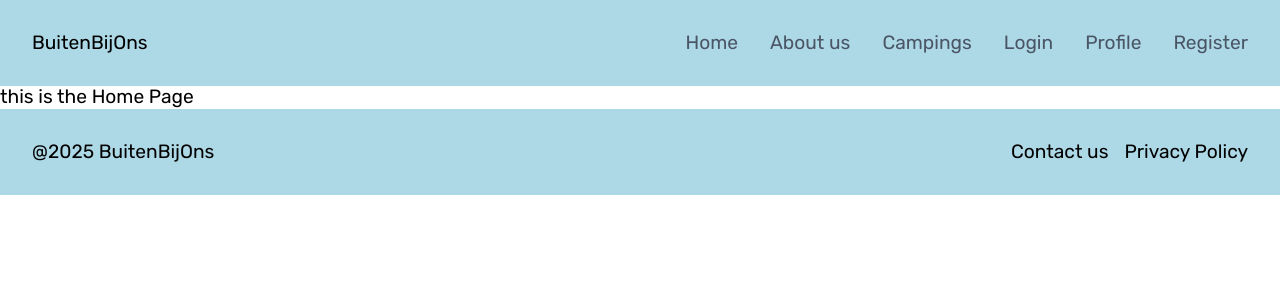
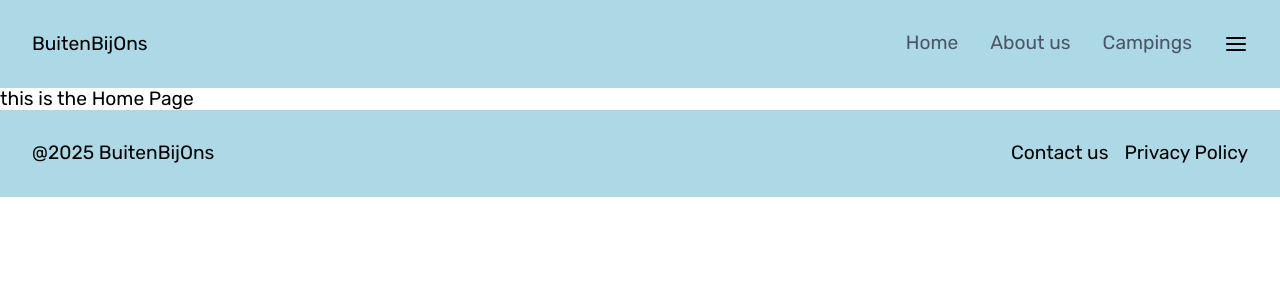
Before and after one commit to kevin-van-damme/buitenbijons_fe, a Next.js app: page / in a window 1280 px wide. Shown: the top 300 px of the page. Built offline with nearby package versions, Linux system fonts and the light colour scheme.

Commit message:
added the dropdown icon for the user profile, temporary its the hamburger, will change later, it works

```diff
--- a/package.json
+++ b/package.json
@@ -12,6 +12,7 @@
     "agent": "^0.0.4",
     "drupal-jsonapi-params": "^2.3.2",
     "https": "^1.0.0",
+    "lucide-react": "^0.511.0",
     "next": "15.3.2",
     "next-drupal": "^2.0.0",
     "postcss": "^8.5.3",
--- a/src/app/global.css
+++ b/src/app/global.css
@@ -9,6 +9,7 @@ body {
   line-height: 1.4rem;
   #header {
     background-color: lightblue;
+
     div {
       padding: 2rem;
       margin: 0 auto;
@@ -17,6 +18,7 @@ body {
       justify-content: space-between;
       align-items: center;
       nav ul {
+        position: relative;
         display: flex;
         gap: 2rem;
       }
--- a/src/components/navigation/HeaderNav.tsx
+++ b/src/components/navigation/HeaderNav.tsx
@@ -1,4 +1,5 @@
 import Link from "next/link";
+import UserDropDown from "./UserDropDown";
 
 const HeaderNav = () => {
   return (
@@ -23,19 +24,7 @@ const HeaderNav = () => {
               </Link>
             </li>
             <li>
-              <Link className="text-gray-600 hover:text-blue-600" href="/login">
-                Login
-              </Link>
-            </li>
-            <li>
-              <Link className="text-gray-600 hover:text-blue-600" href="/profile">
-                Profile
-              </Link>
-            </li>
-            <li>
-              <Link className="text-gray-600 hover:text-blue-600" href="/register">
-                Register
-              </Link>
+              <UserDropDown />
             </li>
           </ul>
         </nav>
--- /dev/null
+++ b/src/components/navigation/UserDropDown.tsx
@@ -0,0 +1,30 @@
+"use client";
+
+import { AlignJustify } from "lucide-react";
+import { useState } from "react";
+import Link from "next/link";
+
+const UserDropDown = () => {
+  const [showLinks, setShowLinks] = useState(false);
+  return (
+    <>
+      <AlignJustify onClick={() => setShowLinks(!showLinks)} className="cursor-pointer" />
+      {showLinks && (
+        <div className="absolute bg-white shadow-md rounded-lg top-15 right-0">
+          <ul className="flex flex-col">
+            <li className="hover:text-slate-300">
+              <Link href="/login">Login</Link>
+            </li>
+            <li className="hover:text-slate-300">
+              <Link href="/register">Register</Link>
+            </li>
+            <li className="hover:text-slate-300">
+              <Link href="/profile">Profile</Link>
+            </li>
+          </ul>
+        </div>
+      )}
+    </>
+  );
+};
+export default UserDropDown;
```
Also changed, not shown: 1 other file (tests, documents, lock files or other folders).
